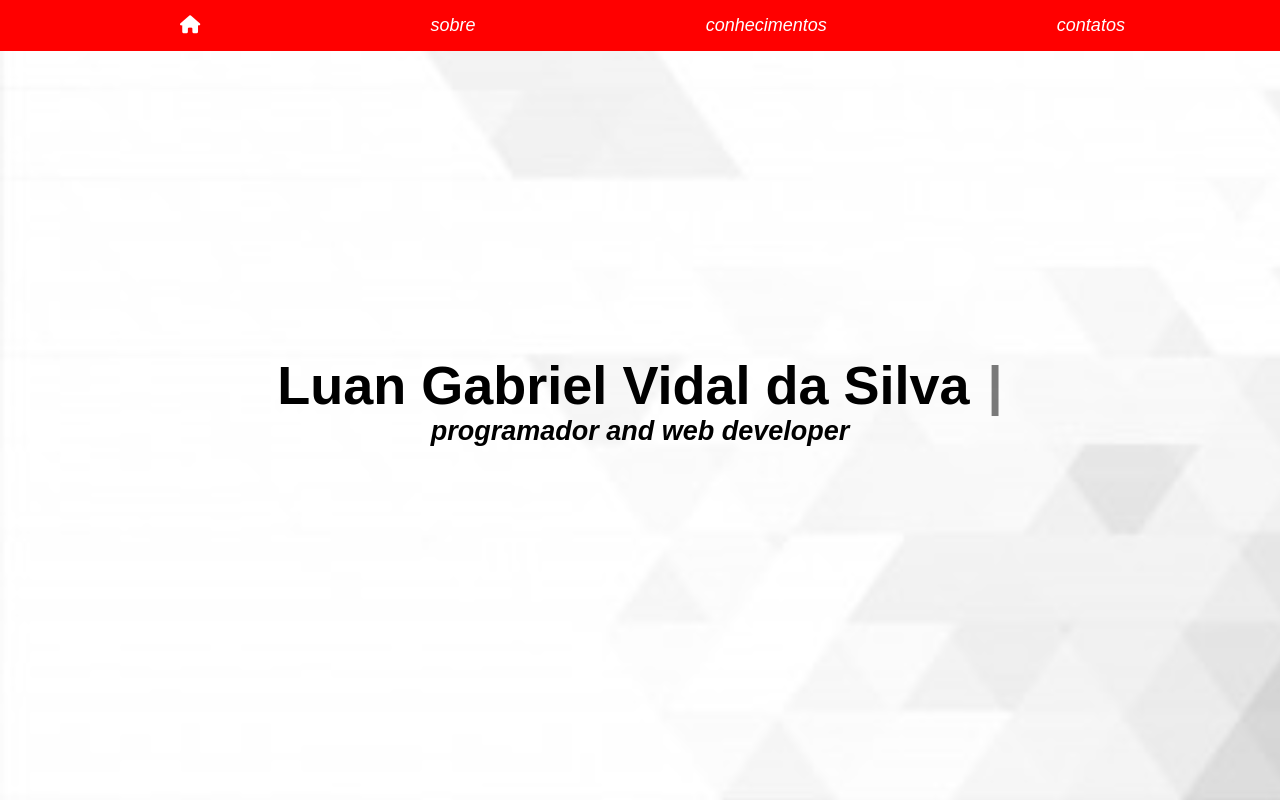
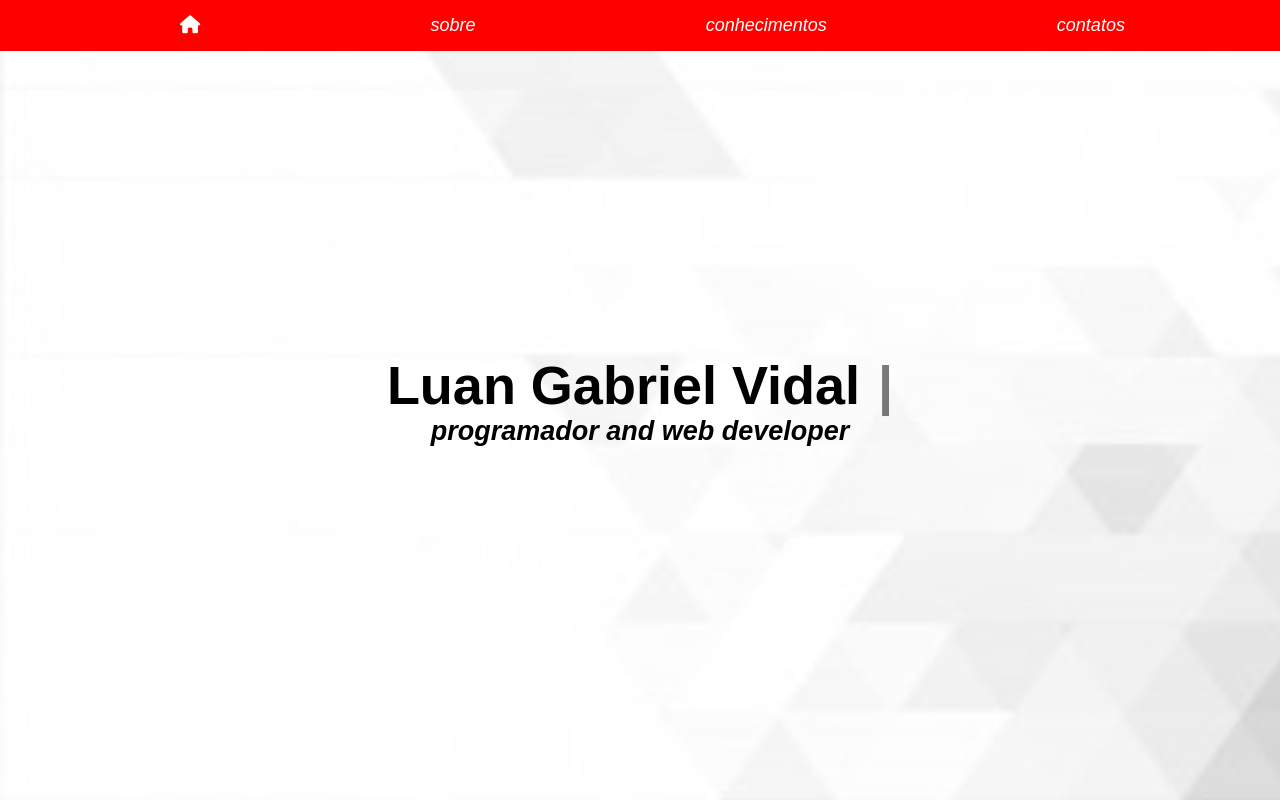
Before and after one commit to LuanVidal/site, a plain HTML site: page index.html in a window 1280 px wide. Shown: the top 800 px of the page. Drawn offline with Linux system fonts and the light colour scheme.

Commit message:
Update index.html

```diff
--- a/index.html
+++ b/index.html
@@ -22,7 +22,7 @@
     <div class="home" id="#">
       <div class="texto">
         <h1 class="site-title" id="texto">
-          Luan Gabriel Vidal da Silva
+          Luan Gabriel Vidal
         </h1>
         <h2 class="site-subtitle" id="texto">
           programador and web developer
```
